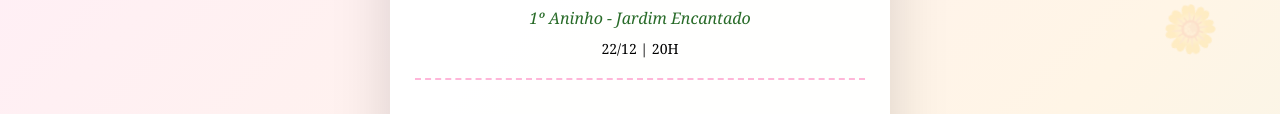
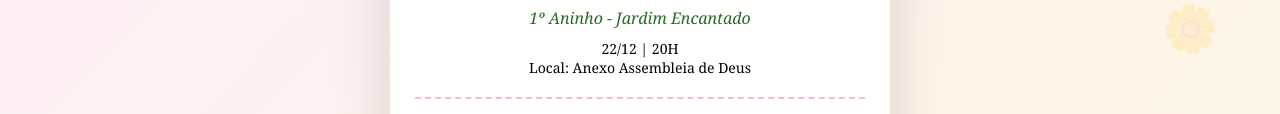
Before and after one commit to GesielNascimento/liz-aniverversario, a plain HTML site: page index.html in a window 1280 px wide. Shown: the part 242-356 px from the top of the page. Drawn offline with Linux system fonts and the light colour scheme.

Commit message:
Atualizações

```diff
--- a/index.html
+++ b/index.html
@@ -272,7 +272,7 @@
             <h1>Lista de Presentes</h1>
             <div class="name">LIZ SOPHIA</div>
             <div class="subtitle">1º Aninho - Jardim Encantado</div>
-            <div style="margin-top: 10px; font-size: 14px; color: #000000;">22/12 | 20H</div>
+            <div style="margin-top: 10px; font-size: 14px; color: #000000;">22/12 | 20H </br> Local: Anexo Assembleia de Deus</div>
         </div>
 
         <div class="intro">
```
